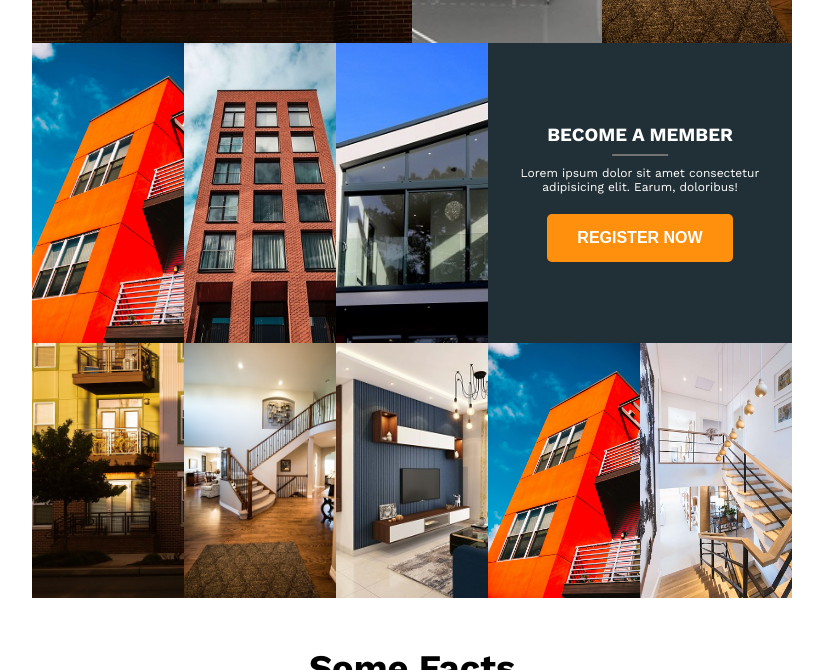
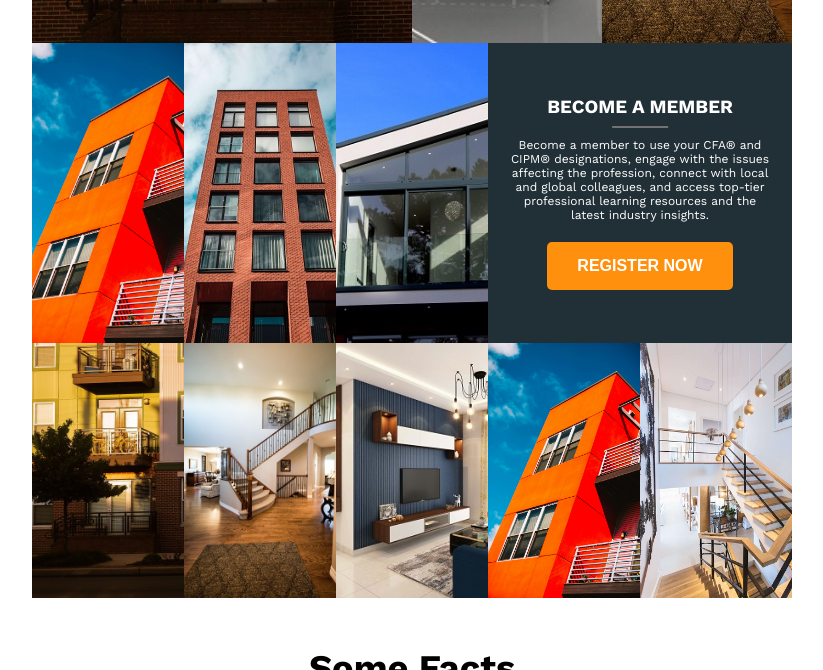
Before and after one commit to mgrakib/g3-architects, a plain HTML site: page index.html in a window 1280 px wide. Shown: the part 2740-3410 px from the top of the page, without its empty margins (228-1051 px from the left). Drawn offline with nearby package versions, Linux system fonts and the light colour scheme; a web font is replaced by a local one.

Commit message:
change membership text

```diff
--- a/index.html
+++ b/index.html
@@ -220,7 +220,7 @@
         </div>
         <div class=" col-2 member_ship">
             <h3>BECOME A MEMBER</h3>
-            <p>Lorem ipsum dolor sit amet consectetur adipisicing elit. Earum, doloribus!</p>
+            <p>Become a member to use your CFA® and CIPM® designations, engage with the issues affecting the profession, connect with local and global colleagues, and access top-tier professional learning resources and the latest industry insights.</p>
             <button class="btn">REGISTER NOW</button>
         </div>
         <div class="bonous_box col-1">
```
